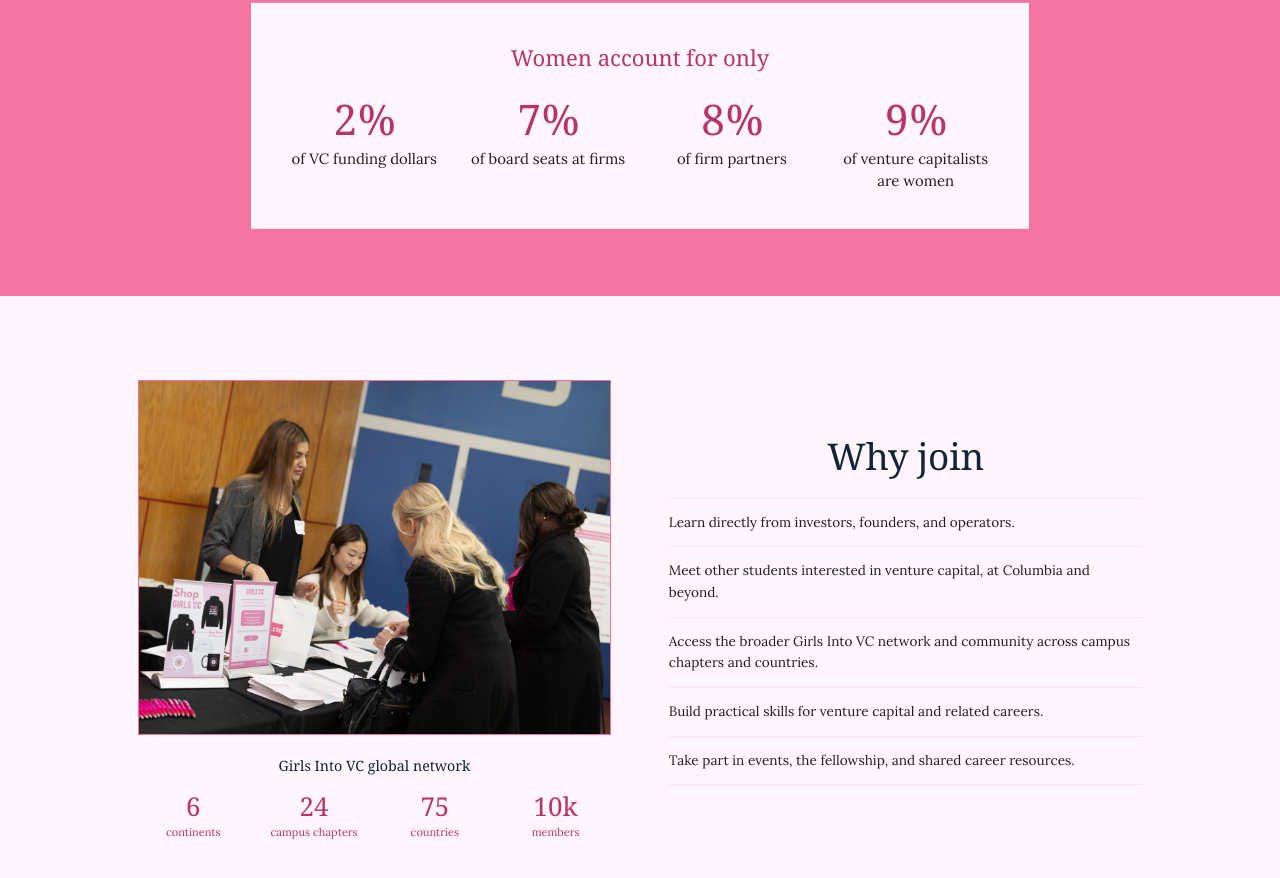
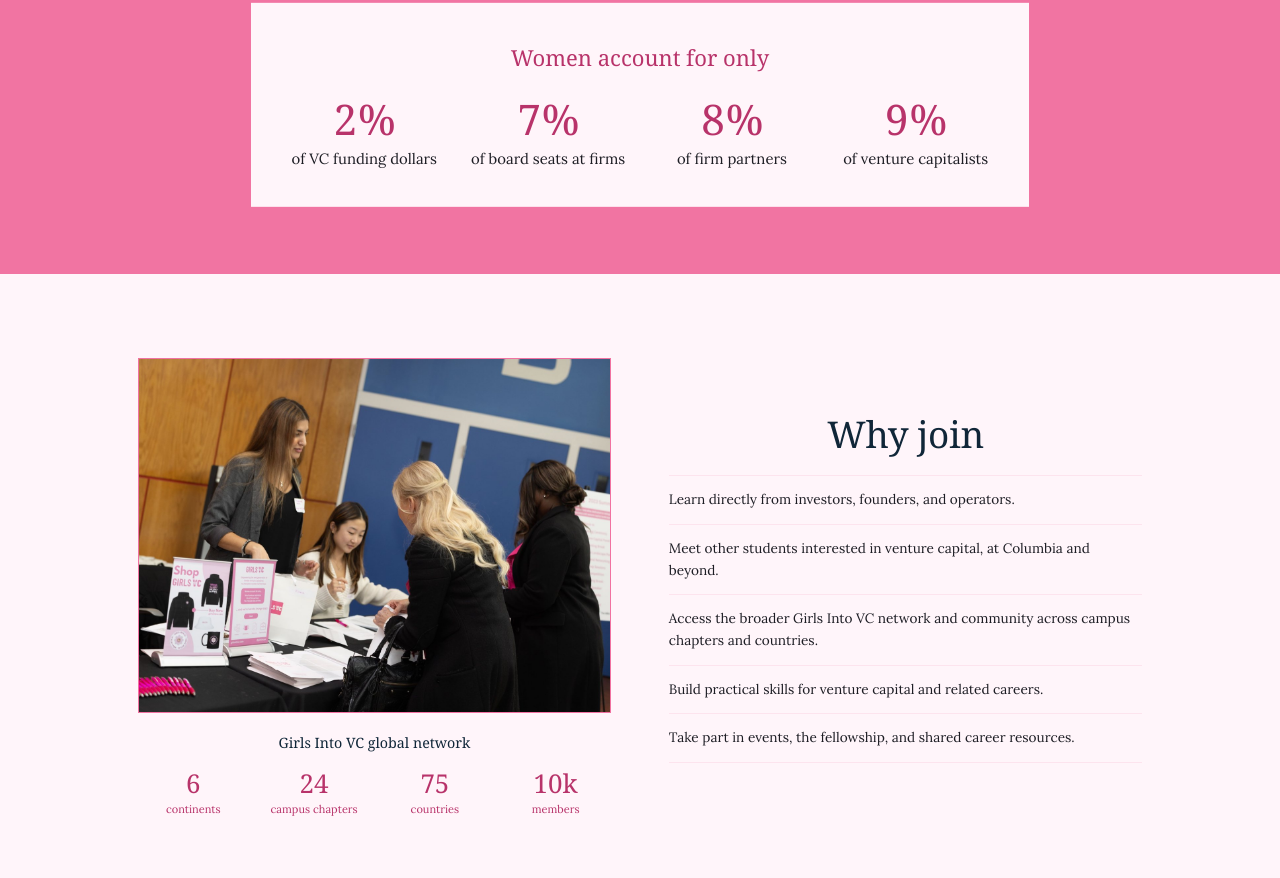
Before and after one commit to veronicas-world/givc-columbia-website, a React (Vite) app: page / in a window 1280 px wide. Shown: the part 1535-2413 px from the top of the page. Built offline with nearby package versions, Linux system fonts and the light colour scheme; a web font is replaced by a local one.

Commit message:
Remove "are women" from the 9% statistic label
Co-authored-by: factory-droid[bot] <138933559+factory-droid[bot]@users.noreply.github.com>

```diff
--- a/src/content/representation.ts
+++ b/src/content/representation.ts
@@ -18,7 +18,7 @@
   { value: 2, label: 'of VC funding dollars' },
   { value: 7, label: 'of board seats at firms' },
   { value: 8, label: 'of firm partners' },
-  { value: 9, label: 'of venture capitalists are women' },
+  { value: 9, label: 'of venture capitalists' },
 ];
 
 export const whyWeExist =
```
Also changed, not shown: 2 other files (tests, documents, lock files or other folders).
